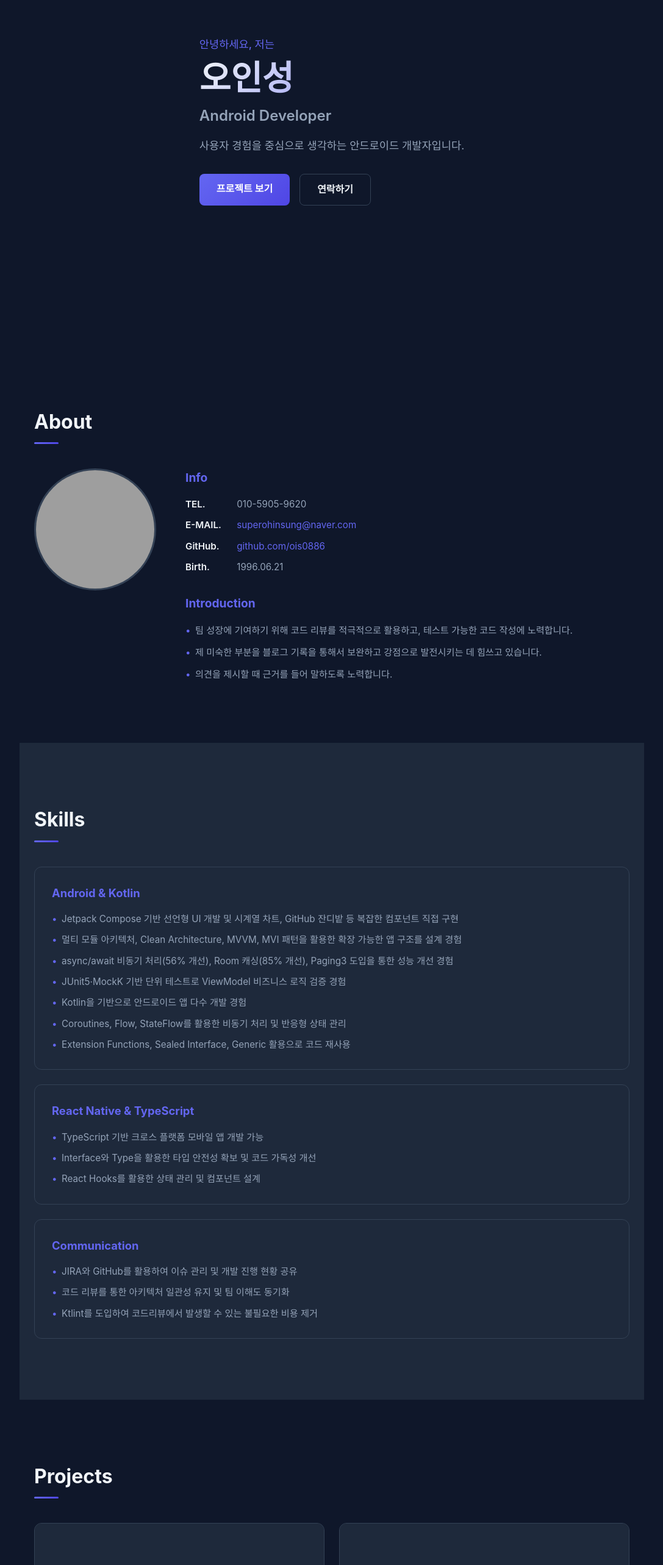
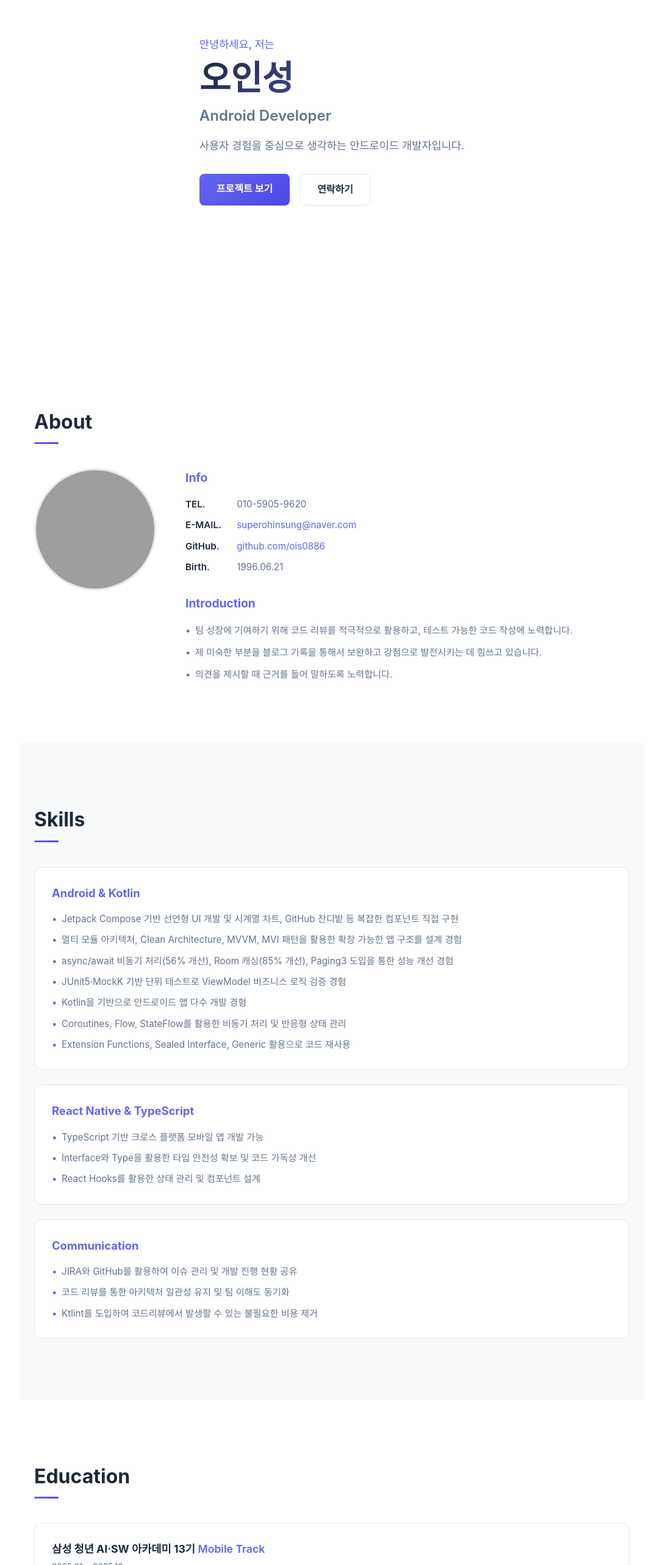
Before and after one commit to ois0886/AboutMe, a React (Vite) app: page / in a window 1280 px wide. Shown: the part 234-2800 px from the top of the page at 61% size, without its empty margins (96-1183 px from the left). Built offline with nearby package versions, Linux system fonts and the light colour scheme; grey boxes are pictures that could not be loaded.

Commit message:
feat: 테마 변경 및 블로그, 교육 추가

```diff
--- a/src/App.tsx
+++ b/src/App.tsx
@@ -2,6 +2,8 @@ import Header from './components/Header'
 import Hero from './components/Hero'
 import About from './components/About'
 import Skills from './components/Skills'
+import Education from './components/Education'
+import Blog from './components/Blog'
 import Projects from './components/Projects'
 import Contact from './components/Contact'
 import Footer from './components/Footer'
@@ -14,6 +16,8 @@ function App() {
         <Hero />
         <About />
         <Skills />
+        <Education />
+        <Blog />
         <Projects />
         <Contact />
       </main>
--- /dev/null
+++ b/src/components/Blog.module.css
@@ -0,0 +1,59 @@
+.intro {
+  margin-bottom: 32px;
+}
+
+.blogLink {
+  display: inline-block;
+  font-size: 1.15rem;
+  font-weight: 700;
+  color: var(--color-primary);
+  margin-bottom: 8px;
+  transition: opacity 0.2s;
+}
+
+.blogLink:hover {
+  opacity: 0.7;
+}
+
+.blogName {
+  font-size: 1rem;
+  font-weight: 600;
+  margin-bottom: 12px;
+}
+
+.blogDesc {
+  font-size: 0.95rem;
+  color: var(--color-text-secondary);
+  line-height: 1.7;
+}
+
+.seriesGrid {
+  display: grid;
+  grid-template-columns: repeat(auto-fit, minmax(260px, 1fr));
+  gap: 16px;
+}
+
+.seriesCard {
+  border: 1px solid var(--color-border);
+  border-radius: 12px;
+  padding: 24px;
+  background-color: var(--color-bg-card);
+  transition: border-color 0.3s;
+}
+
+.seriesCard:hover {
+  border-color: var(--color-primary);
+}
+
+.seriesName {
+  font-size: 1rem;
+  font-weight: 700;
+  color: var(--color-primary);
+  margin-bottom: 8px;
+}
+
+.seriesDesc {
+  font-size: 0.9rem;
+  color: var(--color-text-secondary);
+  line-height: 1.6;
+}
--- /dev/null
+++ b/src/components/Blog.tsx
@@ -0,0 +1,56 @@
+import { useScrollReveal } from '../hooks/useScrollReveal'
+import styles from './Blog.module.css'
+
+const series = [
+  {
+    name: 'Android 시리즈',
+    description: 'ComposeUI, 인텐트·4대 컴포넌트, 멀티모듈 등 안드로이드 전반을 정리',
+  },
+  {
+    name: 'Kotlin 시리즈',
+    description: '코루틴, 컬렉션/람다 등 언어·라이브러리 특성을 정리',
+  },
+  {
+    name: 'CS 시리즈',
+    description: '운영체제(Deadlock, 뮤텍스/세마포어, 페이징), 자료구조·알고리즘(DP, 재귀, 0-1 BFS, LIS 등) 개념을 정리',
+  },
+]
+
+function Blog() {
+  const ref = useScrollReveal<HTMLElement>()
+
+  return (
+    <section id="blog" className="section reveal" ref={ref} style={{ backgroundColor: 'var(--color-bg-secondary)' }}>
+      <div style={{ maxWidth: 'var(--max-width)', margin: '0 auto' }}>
+        <h2 className="section__title">Blog</h2>
+        <div className={styles.intro}>
+          <a
+            href="https://superohinsung.tistory.com"
+            target="_blank"
+            rel="noopener noreferrer"
+            className={styles.blogLink}
+          >
+            superohinsung.tistory.com
+          </a>
+          <p className={styles.blogName}>인성의 개발 공부 노트</p>
+          <p className={styles.blogDesc}>
+            2021년부터 5년동안 Kotlin, Android, CS, Algorithm 등 현재 370+개의 포스팅을 작성
+          </p>
+          <p className={styles.blogDesc}>
+            Jetpack Compose 렌더링/Recomposition, 안드로이드 아키텍처(MVVM, MVI), 네트워크/직렬화 라이브러리 비교 학습 내용을 정리
+          </p>
+        </div>
+        <div className={styles.seriesGrid}>
+          {series.map((s) => (
+            <div key={s.name} className={styles.seriesCard}>
+              <h3 className={styles.seriesName}>{s.name}</h3>
+              <p className={styles.seriesDesc}>{s.description}</p>
+            </div>
+          ))}
+        </div>
+      </div>
+    </section>
+  )
+}
+
+export default Blog
--- /dev/null
+++ b/src/components/Education.module.css
@@ -0,0 +1,57 @@
+.timeline {
+  display: flex;
+  flex-direction: column;
+  gap: 24px;
+}
+
+.card {
+  border: 1px solid var(--color-border);
+  border-radius: 12px;
+  padding: 28px;
+  transition: border-color 0.3s;
+}
+
+.card:hover {
+  border-color: var(--color-primary);
+}
+
+.header {
+  margin-bottom: 16px;
+}
+
+.title {
+  font-size: 1.1rem;
+  font-weight: 700;
+}
+
+.subtitle {
+  color: var(--color-primary);
+  font-weight: 600;
+}
+
+.period {
+  font-size: 0.85rem;
+  color: var(--color-text-secondary);
+  margin-top: 4px;
+}
+
+.details {
+  display: flex;
+  flex-direction: column;
+  gap: 8px;
+}
+
+.detail {
+  font-size: 0.95rem;
+  color: var(--color-text-secondary);
+  line-height: 1.6;
+  padding-left: 16px;
+  position: relative;
+}
+
+.detail::before {
+  content: '•';
+  position: absolute;
+  left: 0;
+  color: var(--color-primary);
+}
--- /dev/null
+++ b/src/components/Education.tsx
@@ -0,0 +1,63 @@
+import { useScrollReveal } from '../hooks/useScrollReveal'
+import styles from './Education.module.css'
+
+const educations = [
+  {
+    title: '삼성 청년 AI·SW 아카데미 13기',
+    subtitle: 'Mobile Track',
+    period: '2025.01 ~ 2025.12',
+    details: [
+      '삼성전자 주관 1년 과정 소프트웨어 개발자 양성 교육 프로그램',
+      'Mobile Track 전공 심화 과정: Android 네이티브 앱 개발 전문화',
+      '전현직 개발자 멘토링 및 프로젝트 프로세스 경험',
+    ],
+  },
+  {
+    title: '주식회사 코드프레소 웹 개발 기초완성',
+    subtitle: '',
+    period: '2023.10 ~ 2023.11',
+    details: [
+      'Java, SQL, Spring Boot, Git 등 기초적인 백엔드 비대면 교육 프로그램 이수',
+    ],
+  },
+  {
+    title: '한성대학교 컴퓨터공학과 졸업',
+    subtitle: '',
+    period: '2018.03 ~ 2024.02',
+    details: [
+      '모바일소프트웨어 트랙 / 빅데이터 트랙',
+    ],
+  },
+]
+
+function Education() {
+  const ref = useScrollReveal<HTMLElement>()
+
+  return (
+    <section id="education" className="section reveal" ref={ref}>
+      <h2 className="section__title">Education</h2>
+      <div className={styles.timeline}>
+        {educations.map((edu) => (
+          <div key={edu.title} className={styles.card}>
+            <div className={styles.header}>
+              <div>
+                <h3 className={styles.title}>
+                  {edu.title}
+                  {edu.subtitle && <span className={styles.subtitle}> {edu.subtitle}</span>}
+                </h3>
+                <p className={styles.period}>{edu.period}</p>
+              </div>
+            </div>
+            <ul className={styles.details}>
+              {edu.details.map((detail) => (
+                <li key={detail} className={styles.detail}>{detail}</li>
+              ))}
+            </ul>
+          </div>
+        ))}
+      </div>
+    </section>
+  )
+}
+
+export default Education
--- a/src/components/Header.module.css
+++ b/src/components/Header.module.css
@@ -3,7 +3,7 @@
   top: 0;
   left: 0;
   right: 0;
-  background-color: rgba(15, 23, 42, 0.9);
+  background-color: rgba(255, 255, 255, 0.9);
   backdrop-filter: blur(12px);
   border-bottom: 1px solid var(--color-border);
   z-index: 100;
--- a/src/components/Header.tsx
+++ b/src/components/Header.tsx
@@ -3,6 +3,8 @@ import styles from './Header.module.css'
 const navItems = [
   { label: 'About', href: '#about' },
   { label: 'Skills', href: '#skills' },
+  { label: 'Education', href: '#education' },
+  { label: 'Blog', href: '#blog' },
   { label: 'Projects', href: '#projects' },
   { label: 'Contact', href: '#contact' },
 ]
--- a/src/components/Hero.module.css
+++ b/src/components/Hero.module.css
@@ -24,7 +24,7 @@
   font-weight: 800;
   line-height: 1.2;
   margin-bottom: 8px;
-  background: linear-gradient(135deg, var(--color-text), var(--color-primary));
+  background: linear-gradient(135deg, #1e293b, var(--color-primary));
   -webkit-background-clip: text;
   -webkit-text-fill-color: transparent;
   background-clip: text;
--- a/src/styles/global.css
+++ b/src/styles/global.css
@@ -9,13 +9,13 @@
 :root {
   --color-primary: #6366f1;
   --color-primary-dark: #4f46e5;
-  --color-primary-light: rgba(99, 102, 241, 0.1);
-  --color-bg: #0f172a;
-  --color-bg-secondary: #1e293b;
-  --color-bg-card: #1e293b;
-  --color-text: #f1f5f9;
-  --color-text-secondary: #94a3b8;
-  --color-border: #334155;
+  --color-primary-light: rgba(99, 102, 241, 0.08);
+  --color-bg: #ffffff;
+  --color-bg-secondary: #f8fafc;
+  --color-bg-card: #ffffff;
+  --color-text: #1e293b;
+  --color-text-secondary: #64748b;
+  --color-border: #e2e8f0;
   --max-width: 1024px;
   --section-padding: 100px 24px;
 }
```
